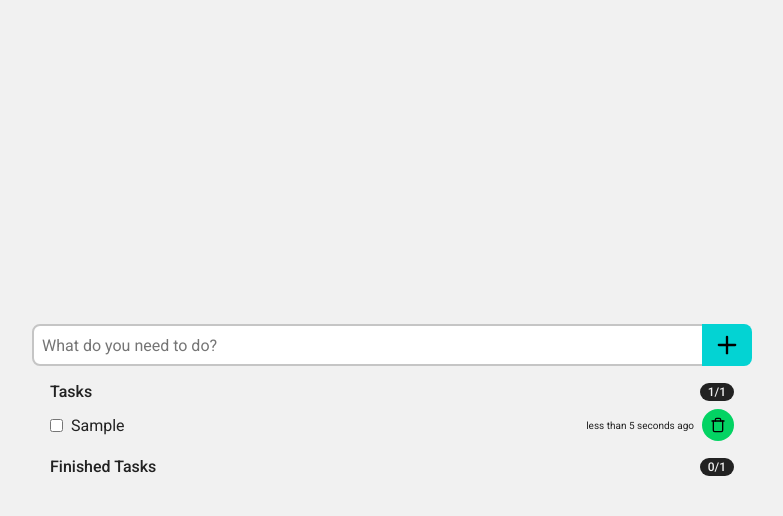
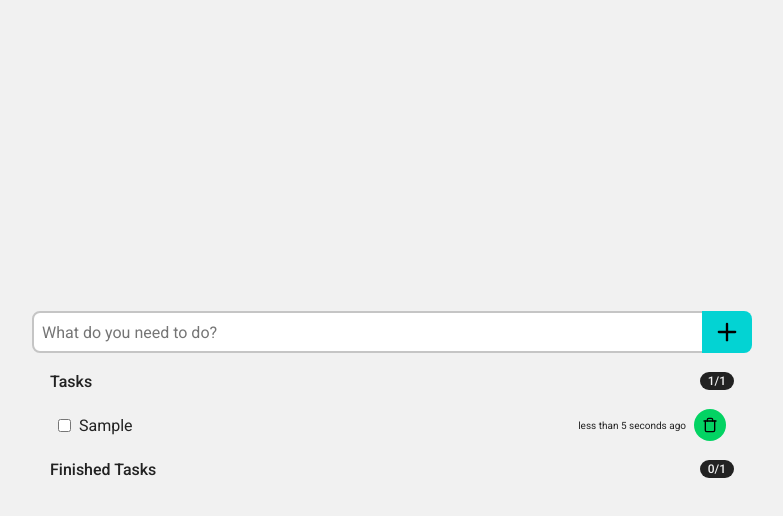
Before and after one commit to klausborges/ts-todo-app, a React (Create React App) app: page / in a window 1280 px wide. Both pictures are taken after typing "Sample" into the empty fields and a click on the button 975 px from the left and 365 px from the top of the page. Shown: the top 516 px of the page, without its empty margins (248-1031 px from the left). Built offline with nearby package versions, Linux system fonts and the light colour scheme.

Commit message:
feat: turn the list into the TodoList component

```diff
--- /dev/null
+++ b/src/components/TodoList/index.tsx
@@ -0,0 +1,127 @@
+import React, { useMemo, useState, useEffect } from 'react';
+import { FiTrash } from 'react-icons/fi';
+import { formatDistanceToNow, formatDistance } from 'date-fns';
+
+import {
+  Container,
+  Header,
+  Item,
+  List,
+  Badge,
+  FinishedTodos,
+  UnfinishedTodos,
+} from './styles';
+
+interface TodoItem {
+  id: string;
+  description: string;
+  createdAt: Date;
+  completedAt: Date | null;
+}
+
+interface TodoListProps {
+  todos: TodoItem[];
+  handleRemoveTodo(id: string): void;
+  handleToggleTodo(id: string): void;
+}
+
+/* eslint-disable react-hooks/exhaustive-deps */
+
+const TodoList: React.FC<TodoListProps> = ({
+  todos,
+  handleRemoveTodo,
+  handleToggleTodo,
+}) => {
+  const [updateTick, setUpdateTick] = useState(0);
+
+  const unfinishedTodos = useMemo(
+    () => todos.filter(todo => !todo.completedAt),
+    [todos, updateTick],
+  );
+
+  const finishedTodos = useMemo(() => todos.filter(todo => todo.completedAt), [
+    todos,
+    updateTick,
+  ]);
+
+  useEffect(() => {
+    const timer = setInterval(() => {
+      setUpdateTick(t => t + 1);
+    }, 5000);
+
+    return () => clearInterval(timer);
+  }, []);
+
+  return (
+    <Container>
+      <UnfinishedTodos>
+        <Header>
+          <strong>Tasks</strong>
+          <Badge>{`${unfinishedTodos.length}/${todos.length}`}</Badge>
+        </Header>
+
+        <List>
+          {unfinishedTodos.map(todo => (
+            <Item key={todo.id}>
+              <input
+                type="checkbox"
+                checked={todo.completedAt !== null}
+                onChange={() => handleToggleTodo(todo.id)}
+              />
+              <div>
+                <span className="description">{todo.description}</span>
+                <span className="time">
+                  {formatDistanceToNow(new Date(todo.createdAt), {
+                    addSuffix: true,
+                    includeSeconds: true,
+                  })}
+                </span>
+              </div>
+              <button type="button" onClick={() => handleRemoveTodo(todo.id)}>
+                <FiTrash size={16} />
+              </button>
+            </Item>
+          ))}
+        </List>
+      </UnfinishedTodos>
+
+      <FinishedTodos>
+        <Header>
+          <strong>Finished Tasks</strong>
+          <Badge>{`${finishedTodos.length}/${todos.length}`}</Badge>
+        </Header>
+
+        <List>
+          {finishedTodos.map(todo => (
+            <Item key={todo.id}>
+              <input
+                type="checkbox"
+                checked={todo.completedAt !== null}
+                onChange={() => handleToggleTodo(todo.id)}
+              />
+              <div>
+                <span className="description">{todo.description}</span>
+                <span className="time">
+                  {todo.completedAt &&
+                    formatDistance(
+                      new Date(todo.completedAt),
+                      new Date(todo.createdAt),
+                      {
+                        addSuffix: true,
+                        includeSeconds: true,
+                      },
+                    )}
+                </span>
+              </div>
+              <button type="button" onClick={() => handleRemoveTodo(todo.id)}>
+                <FiTrash size={16} />
+              </button>
+            </Item>
+          ))}
+        </List>
+      </FinishedTodos>
+    </Container>
+  );
+};
+
+export default TodoList;
--- /dev/null
+++ b/src/components/TodoList/styles.ts
@@ -0,0 +1,103 @@
+import styled from 'styled-components';
+import { shade } from 'polished';
+
+export const Container = styled.div`
+  min-width: 700px;
+`;
+
+export const Item = styled.div`
+  display: flex;
+  align-items: center;
+  justify-content: stretch;
+
+  padding-top: 8px;
+
+  input {
+    margin-right: 8px;
+  }
+
+  div {
+    flex: 1;
+    display: flex;
+    align-items: center;
+
+    span.description {
+      flex: 1;
+      margin-right: 8px;
+    }
+
+    span.time {
+      margin-right: 8px;
+      font-size: 10px;
+    }
+  }
+
+  button {
+    border: 0;
+    border-radius: 50%;
+    width: 32px;
+    height: 32px;
+
+    display: flex;
+    align-items: center;
+    justify-content: center;
+
+    background: #03d363;
+    transition: background-color 0.2s;
+
+    &:hover {
+      background: ${shade(0.2, '#04d363')};
+    }
+  }
+`;
+
+export const Header = styled.div`
+  display: flex;
+  align-items: center;
+  justify-content: center;
+
+  height: 24px;
+  margin-bottom: 8px;
+
+  strong {
+    flex: 1;
+  }
+`;
+
+export const Badge = styled.span`
+  border-radius: 24px;
+  background: #222;
+  color: #f1f1f1;
+
+  font-weight: 500;
+  font-size: 12px;
+
+  padding: 2px 8px;
+`;
+
+export const List = styled.div`
+  max-height: 30vh;
+  overflow: auto;
+
+  padding: 0 8px;
+`;
+
+export const FinishedTodos = styled.section`
+  margin-top: 16px;
+  padding: 0 8px;
+
+  display: flex;
+  flex-direction: column;
+  align-items: stretch;
+  justify-content: space-between;
+`;
+
+export const UnfinishedTodos = styled.section`
+  margin-top: 16px;
+  padding: 0 8px;
+
+  display: flex;
+  flex-direction: column;
+  align-items: stretch;
+  justify-content: space-between;
+`;
--- a/src/pages/Todo/index.tsx
+++ b/src/pages/Todo/index.tsx
@@ -1,22 +1,10 @@
-import React, {
-  FormEvent,
-  useCallback,
-  useEffect,
-  useMemo,
-  useState,
-} from 'react';
+import React, { FormEvent, useCallback, useEffect, useState } from 'react';
 import { v4 as uuidv4 } from 'uuid';
-import { formatDistanceToNow, formatDistance } from 'date-fns';
-import { FiTrash, FiPlus } from 'react-icons/fi';
+import { FiPlus } from 'react-icons/fi';
 
-import {
-  Container,
-  Form,
-  TodoList,
-  TodoHeader,
-  TodoItem,
-  Badge,
-} from './styles';
+import TodoList from '../../components/TodoList';
+
+import { Container, Form } from './styles';
 
 interface TodoItem {
   id: string;
@@ -25,8 +13,6 @@ interface TodoItem {
   completedAt: Date | null;
 }
 
-/* eslint-disable react-hooks/exhaustive-deps */
-
 const Todo: React.FC = () => {
   const [todos, setTodos] = useState<TodoItem[]>(() => {
     const storedTodos = localStorage.getItem('@todo-app:todos');
@@ -34,7 +20,6 @@ const Todo: React.FC = () => {
     return storedTodos ? JSON.parse(storedTodos) : [];
   });
   const [newTodo, setNewTodo] = useState('');
-  const [updateTick, setUpdateTick] = useState(0);
 
   const handleAddTodo = useCallback(
     (e: FormEvent) => {
@@ -84,24 +69,6 @@ const Todo: React.FC = () => {
     localStorage.setItem('@todo-app:todos', JSON.stringify(todos));
   }, [todos]);
 
-  useEffect(() => {
-    const timerId = setInterval(() => {
-      setUpdateTick(t => t + 1);
-    }, 5000);
-
-    return () => clearInterval(timerId);
-  }, []);
-
-  const unfinishedTodos = useMemo(
-    () => todos.filter(todo => !todo.completedAt),
-    [todos, updateTick],
-  );
-
-  const finishedTodos = useMemo(() => todos.filter(todo => todo.completedAt), [
-    todos,
-    updateTick,
-  ]);
-
   return (
     <Container>
       <Form onSubmit={handleAddTodo}>
@@ -115,68 +82,11 @@ const Todo: React.FC = () => {
         </button>
       </Form>
 
-      <TodoList>
-        <TodoHeader>
-          <strong>Tasks</strong>
-          <Badge>{`${unfinishedTodos.length}/${todos.length}`}</Badge>
-        </TodoHeader>
-
-        {unfinishedTodos.map(todo => (
-          <TodoItem key={todo.id}>
-            <input
-              type="checkbox"
-              checked={todo.completedAt !== null}
-              onChange={() => handleToggleTodo(todo.id)}
-            />
-            <div>
-              <span className="description">{todo.description}</span>
-              <span className="time">
-                {formatDistanceToNow(new Date(todo.createdAt), {
-                  addSuffix: true,
-                  includeSeconds: true,
-                })}
-              </span>
-            </div>
-            <button type="button" onClick={() => handleRemoveTodo(todo.id)}>
-              <FiTrash size={16} />
-            </button>
-          </TodoItem>
-        ))}
-      </TodoList>
-
-      <TodoList>
-        <TodoHeader>
-          <strong>Finished Tasks</strong>
-          <Badge>{`${finishedTodos.length}/${todos.length}`}</Badge>
-        </TodoHeader>
-
-        {finishedTodos.map(todo => (
-          <TodoItem key={todo.id}>
-            <input
-              type="checkbox"
-              checked={todo.completedAt !== null}
-              onChange={() => handleToggleTodo(todo.id)}
-            />
-            <div>
-              <span className="description">{todo.description}</span>
-              <span className="time">
-                {todo.completedAt &&
-                  formatDistance(
-                    new Date(todo.completedAt),
-                    new Date(todo.createdAt),
-                    {
-                      addSuffix: true,
-                      includeSeconds: true,
-                    },
-                  )}
-              </span>
-            </div>
-            <button type="button" onClick={() => handleRemoveTodo(todo.id)}>
-              <FiTrash size={16} />
-            </button>
-          </TodoItem>
-        ))}
-      </TodoList>
+      <TodoList
+        todos={todos}
+        handleRemoveTodo={handleRemoveTodo}
+        handleToggleTodo={handleToggleTodo}
+      />
     </Container>
   );
 };
```
Also changed, not shown: .eslintrc.json.
